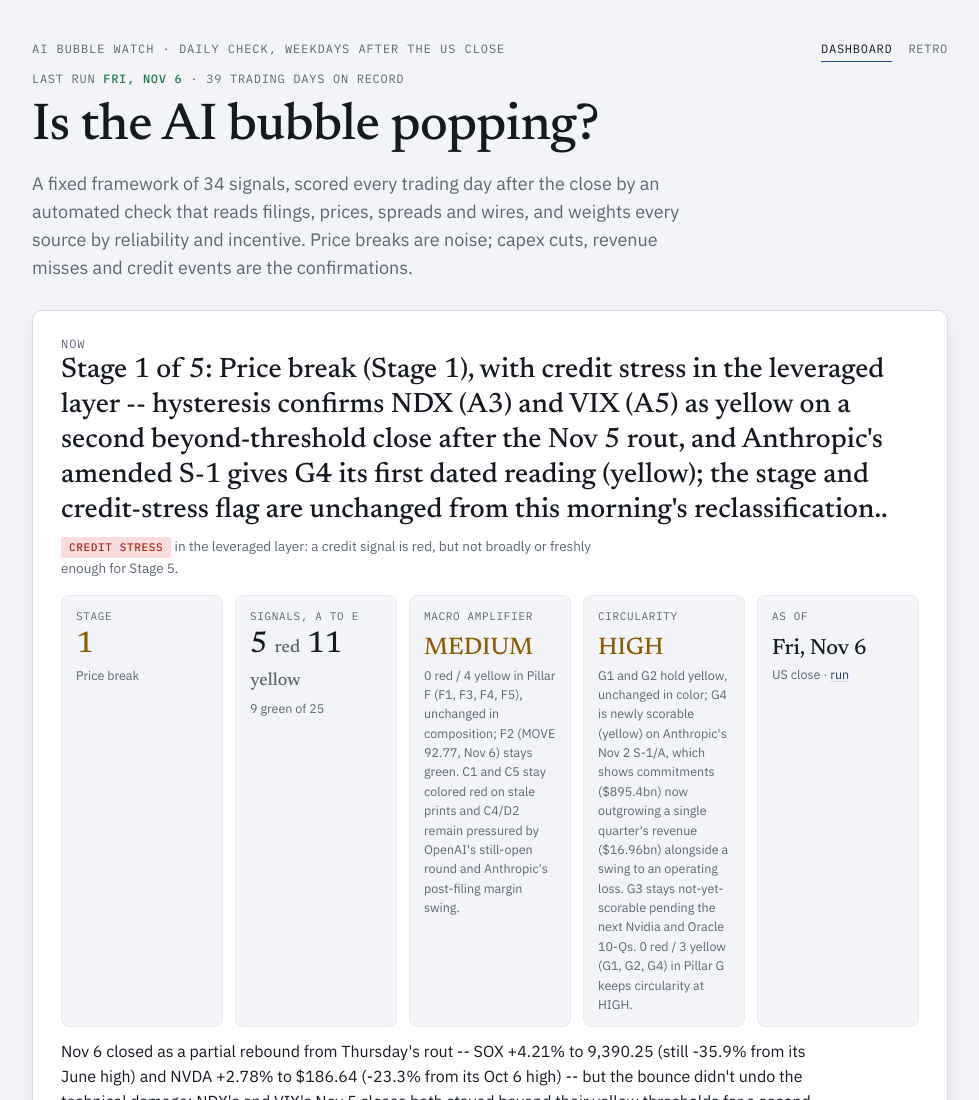
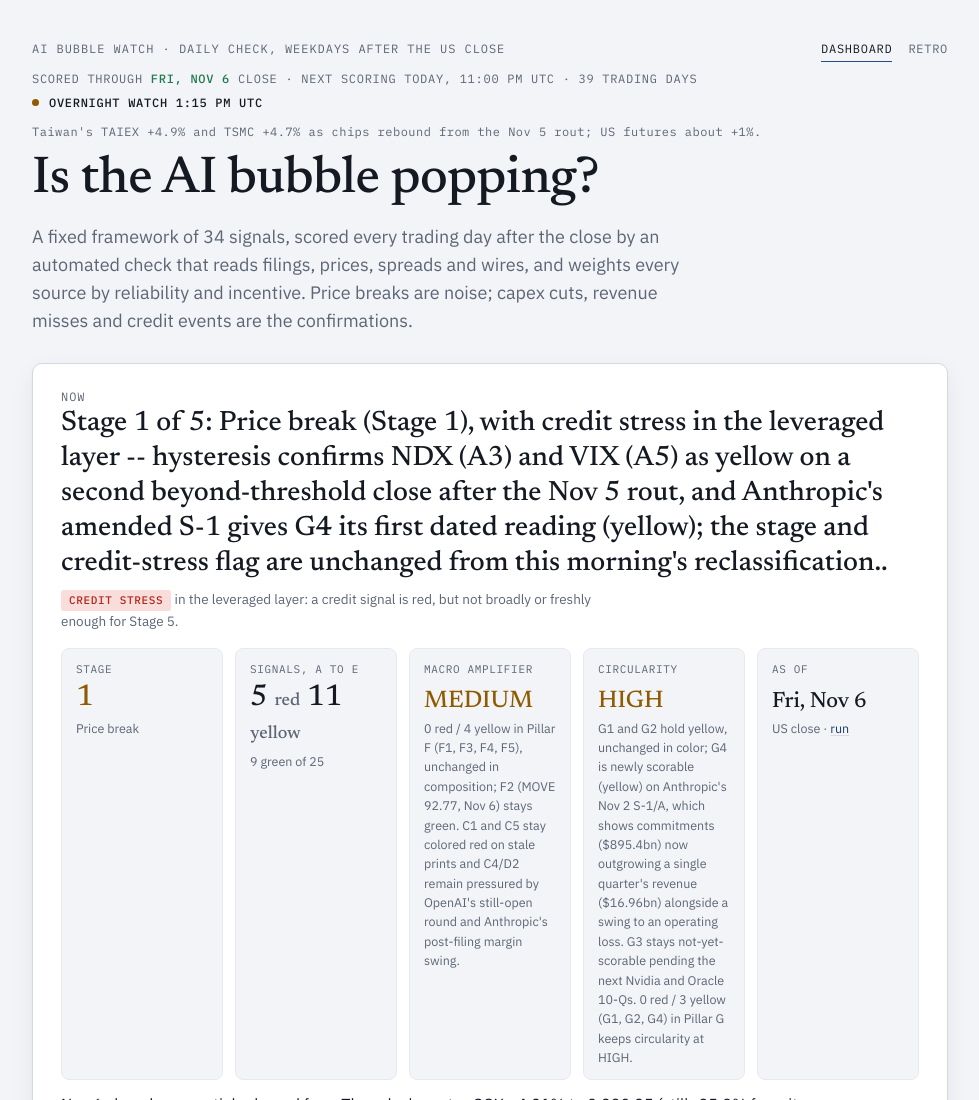
Before and after one commit to abhinav777/ai-bubble-watch, a plain HTML site: page index.html in a window 1280 px wide. Shown: the top 1100 px of the page, without its empty margins (150-1129 px from the left). Drawn offline with Linux system fonts and the light colour scheme.

Commit message:
Header says what the scoring covers and when the next run is due; heartbeat file for both routines
- assets/status.js: scored-through date, next scoring in the viewer's time zone, running/late states, overnight-watch strip
- data/status.json: heartbeat written by the daily check and the overnight watch (seeded from the Nov 6 and Nov 9 runs)
- app.js re-renders the header every two minutes and reloads when the evening row lands; retro.js uses the same wording
- prompts: daily check writes status.daily; overnight watch writes status.overnight and commits even when quiet
- changelog entry, README, docs copies of both prompts

Co-Authored-By: Claude Fable 5.1 <noreply@anthropic.com>

```diff
--- a/assets/app.js
+++ b/assets/app.js
@@ -12,8 +12,18 @@
   const latest = runs[runs.length-1], prev = runs.length>1?runs[runs.length-2]:null, base = runs[0];
   const stageName = (n)=>{const s=fw.stages.find(x=>x.n===n);return s?s.name:('Stage '+n);};
 
-  // live line
-  $('live').innerHTML = `Last run <b>${esc(fmtDate(latest.date))}</b> &middot; ${runs.length} trading days on record`;
+  // status line and overnight strip (assets/status.js); the header re-renders every two minutes and the page reloads when the evening row lands
+  let status=null; try{const r=await fetch('data/status.json',{cache:'no-store'}); if(r.ok) status=await r.json();}catch(e){}
+  $('live').innerHTML = AIBW.headerHTML(latest, runs.length, new Date());
+  const strip = AIBW.stripHTML(latest, status, events, new Date());
+  if(strip){ const el=$('strip'); el.className='strip '+strip.cls; el.innerHTML=strip.html; el.hidden=false; }
+  setInterval(async()=>{
+    const now=new Date(); $('live').innerHTML = AIBW.headerHTML(latest, runs.length, now);
+    if(AIBW.daily(latest, now).state!=='ok'){
+      try{ const r=await fetch('data/runs.json',{cache:'no-store'}); if(r.ok){ const rows=await r.json(); const last=rows.reduce((m,x)=>x.date>m.date?x:m, rows[0]);
+        if(last.date>latest.date || (last.date===latest.date && last.as_of!==latest.as_of)) location.reload(); } }catch(e){}
+    }
+  }, 120000);
 
   // NOW
   const ampClass = latest.amplifier==='HIGH'?'r':latest.amplifier==='MEDIUM'?'y':'g';
--- a/assets/retro.js
+++ b/assets/retro.js
@@ -8,7 +8,7 @@
   }catch(e){ $('retro').innerHTML=`<div class="err">Could not load data: ${esc(e.message)}</div>`; return; }
   runs.sort((a,b)=>a.date<b.date?-1:1);
   const latest = runs[runs.length-1];
-  $('live').innerHTML = `Last run <b>${esc(fmtDate(latest.date))}</b> &middot; ${concerns.length} concerns logged`;
+  $('live').innerHTML = `${AIBW.throughHTML(latest)} &middot; ${concerns.length} concerns logged`;
 
   const today=new Date(latest.date+'T12:00:00Z'); const ago=(d)=>Math.round((today-new Date(d+'T12:00:00Z'))/86400000);
   const stChip=(s)=>({materialized:'<span class="chip r">Materialized</span>',partly:'<span class="chip y">Partly</span>',did_not:'<span class="chip g">Did not</span>',expired:'<span class="chip n">Expired</span>',open:'<span class="chip n">Open</span>'})[s]||esc(s);
--- /dev/null
+++ b/assets/status.js
@@ -0,0 +1,62 @@
+// Header status helpers shared by index.html and retro.html (also loadable in node for tests).
+(function(root){
+  const DAILY_HOUR=23, OVN_HOUR=13, DAY=86400000;           // routine slots, UTC, weekdays
+  const pad=(n)=>String(n).padStart(2,'0');
+  const isoUTC=(d)=>d.getUTCFullYear()+'-'+pad(d.getUTCMonth()+1)+'-'+pad(d.getUTCDate());
+  const weekday=(d)=>{const w=d.getUTCDay();return w>=1&&w<=5;};
+  const slotOn=(d,h)=>new Date(Date.UTC(d.getUTCFullYear(),d.getUTCMonth(),d.getUTCDate(),h));
+  const lastSlot=(now,h)=>{let s=slotOn(now,h); if(s>now) s=new Date(s.getTime()-DAY); while(!weekday(s)) s=new Date(s.getTime()-DAY); return s;};
+  const nextSlot=(now,h)=>{let s=slotOn(now,h); if(s<=now) s=new Date(s.getTime()+DAY); while(!weekday(s)) s=new Date(s.getTime()+DAY); return s;};
+  const fmtDate=(iso)=>new Date(iso+'T12:00:00Z').toLocaleDateString('en-US',{weekday:'short',month:'short',day:'numeric',timeZone:'UTC'});
+  const esc=(s)=>String(s??'').replace(/[&<>"]/g,c=>({'&':'&amp;','<':'&lt;','>':'&gt;','"':'&quot;'}[c]));
+  const localDay=(d,now)=>{                                  // today, tomorrow or a weekday name, in the viewer's zone
+    const k=(x)=>x.toLocaleDateString('en-US',{year:'numeric',month:'2-digit',day:'2-digit'});
+    if(k(d)===k(now)) return 'today';
+    if(k(d)===k(new Date(now.getTime()+DAY))) return 'tomorrow';
+    return d.toLocaleDateString('en-US',{weekday:'long'});
+  };
+  const localTime=(d)=>d.toLocaleTimeString('en-US',{hour:'numeric',minute:'2-digit',timeZoneName:'short'});
+
+  // What the latest row covers, and whether the next scoring is due, running or late.
+  function daily(latest, now){
+    const slot=lastSlot(now,DAILY_HOUR), expected=isoUTC(slot);
+    const scored = latest.date>expected || (latest.date===expected && latest.as_of!=='open');
+    const out={through: latest.close_date||latest.date, pre: latest.as_of==='open', expected};
+    if(scored){ const n=nextSlot(now,DAILY_HOUR); out.state='ok'; out.next=n; out.nextLabel=localDay(n,now)+', '+localTime(n); }
+    else { const late=(now-slot)/60000; out.state = late<75 ? 'running' : 'late'; out.lateMinutes=Math.round(late); }
+    return out;
+  }
+  // The morning overnight watch: today's heartbeat, else today's overnight event, else a missing report.
+  function overnight(latest, status, events, now){
+    if(!weekday(now)) return null;
+    const today=isoUTC(now);
+    if(latest && latest.date>=today && latest.as_of!=='open') return null;   // the day is scored
+    const due=slotOn(now,OVN_HOUR);
+    if(now<due) return null;
+    const o=status&&status.overnight;
+    if(o && o.date===today) return {state:o.result==='alert'?'alert':'quiet', time:o.last_run_utc?new Date(o.last_run_utc):null, note:o.note||''};
+    const ev=(events||[]).filter(e=>e.type==='overnight'&&e.date===today);
+    if(ev.length){ const t=ev[ev.length-1].t||''; return {state:'alert', time:null, note:t.length>150?t.slice(0,147).replace(/\s+\S*$/,'')+'…':t}; }
+    if((now-due)/60000>45) return {state:'missing', time:null, note:'has not reported today'};
+    return null;
+  }
+  const throughHTML=(latest)=> latest.as_of==='open'
+    ? `Pre-close reading <b>${esc(fmtDate(latest.date))}</b>`
+    : `Scored through <b>${esc(fmtDate(latest.close_date||latest.date))}</b> close`;
+  function headerHTML(latest, nRuns, now){
+    const d=daily(latest, now);
+    const second = d.state==='ok' ? `Next scoring ${esc(d.nextLabel)}`
+      : d.state==='running' ? `<span class="run">Scoring the ${esc(fmtDate(d.expected))} close now</span>`
+      : `<span class="late">${esc(fmtDate(d.expected))} scoring is late</span>`;
+    return `${throughHTML(latest)} &middot; ${second} &middot; ${nRuns} trading days`;
+  }
+  function stripHTML(latest, status, events, now){
+    const o=overnight(latest,status,events,now);
+    if(!o) return null;
+    if(o.state==='missing') return {cls:'missing', html:`<span class="dot"></span><b>Overnight watch ${esc(o.note)}</b>`};
+    const when=o.time?esc(localTime(o.time)):'this morning';
+    return {cls:o.state, html:`<span class="dot"></span><b>Overnight watch ${when}</b><span>${esc(o.note)}</span>`};
+  }
+  const api={daily,overnight,headerHTML,stripHTML,throughHTML,fmtDate};
+  if(typeof module!=='undefined'&&module.exports) module.exports=api; else root.AIBW=api;
+})(typeof window!=='undefined'?window:globalThis);
--- a/assets/style.css
+++ b/assets/style.css
@@ -170,3 +170,13 @@ details.ref[open] summary::before{content:"\2212  "}
 .nav a{font-family:"IBM Plex Mono",ui-monospace,Menlo,monospace;font-size:12px;letter-spacing:.06em;text-transform:uppercase;color:var(--muted);text-decoration:none;padding-bottom:2px;border-bottom:1px solid transparent}
 .nav a:hover{color:var(--accent)}
 .nav a[aria-current]{color:var(--ink);border-bottom-color:var(--accent)}
+
+/* header status: running / late states, and the overnight-watch strip */
+.top .live .run{color:var(--y)}
+.top .live .late{color:var(--r)}
+.strip{margin-top:6px;font-family:"IBM Plex Mono",ui-monospace,Menlo,monospace;font-size:12px;letter-spacing:.04em;color:var(--muted);display:flex;gap:10px;align-items:baseline;flex-wrap:wrap}
+.strip[hidden]{display:none}
+.strip .dot{display:inline-block;width:7px;height:7px;border-radius:50%;background:var(--g);flex:none;position:relative;top:-1px}
+.strip.alert .dot{background:var(--y)}
+.strip.missing .dot{background:var(--r)}
+.strip b{color:var(--ink);font-weight:500;text-transform:uppercase;letter-spacing:.06em}
--- a/data/framework.json
+++ b/data/framework.json
@@ -546,6 +546,10 @@
         "F3",
         "F4"
       ]
+    },
+    {
+      "date": "2026-11-09",
+      "t": "The dashboard header now states which close the scoring covers, when the next scoring is due in the viewer's time zone and whether a run is late, with a strip for the morning overnight watch; both routines write a heartbeat to data/status.json, and the overnight watch commits it even on quiet mornings. The page reloads itself when the evening row lands."
     }
   ],
   "circularity": {
--- /dev/null
+++ b/data/status.json
@@ -0,0 +1,14 @@
+{
+  "daily": {
+    "last_run_utc": "2026-11-06T23:21:31Z",
+    "row_date": "2026-11-06",
+    "scored_through": "2026-11-06",
+    "as_of": "close"
+  },
+  "overnight": {
+    "last_run_utc": "2026-11-09T13:15:31Z",
+    "date": "2026-11-09",
+    "result": "alert",
+    "note": "Taiwan's TAIEX +4.9% and TSMC +4.7% as chips rebound from the Nov 5 rout; US futures about +1%."
+  }
+}
--- a/index.html
+++ b/index.html
@@ -17,6 +17,7 @@
     <nav class="nav" aria-label="Pages"><a href="./" aria-current="page">Dashboard</a><a href="retro.html">Retro</a></nav>
     <div class="live" id="live">Loading&hellip;</div>
   </div>
+  <div class="strip" id="strip" hidden></div>
   <h1 style="margin-top:10px">Is the AI bubble popping?</h1>
   <p class="dek">A fixed framework of 34 signals, scored every trading day after the close by an automated check that reads filings, prices, spreads and wires, and weights every source by reliability and incentive. Price breaks are noise; capex cuts, revenue misses and credit events are the confirmations.</p>
 
@@ -60,6 +61,7 @@
   <hr class="rule">
   <p class="small" style="margin-top:24px">Data: <a href="data/runs.json">runs.json</a>, <a href="data/events.json">events.json</a>, <a href="data/framework.json">framework.json</a>, <a href="data/concerns.json">concerns.json</a>. Each weekday the check appends a row and commits it to this repository; the page renders from those files. Sources are tiered: only primary and wire sources can change a signal's color. Nothing here is investment advice. <a href="https://github.com/abhinav777/ai-bubble-watch">Repository</a>.</p>
 </div>
+<script src="assets/status.js"></script>
 <script src="assets/app.js"></script>
 </body>
 </html>
```
Also changed, not shown: retro.html (+1 -0 lines), 4 other files.
